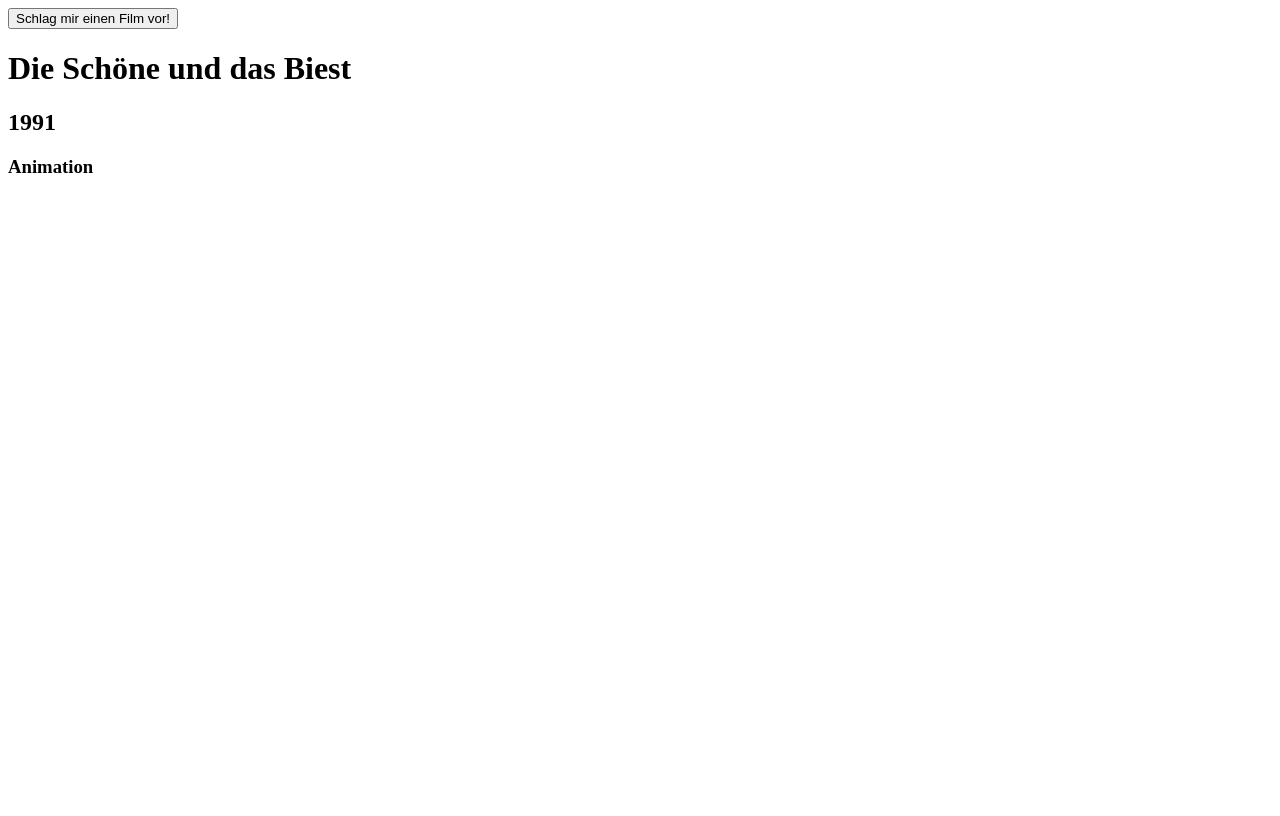
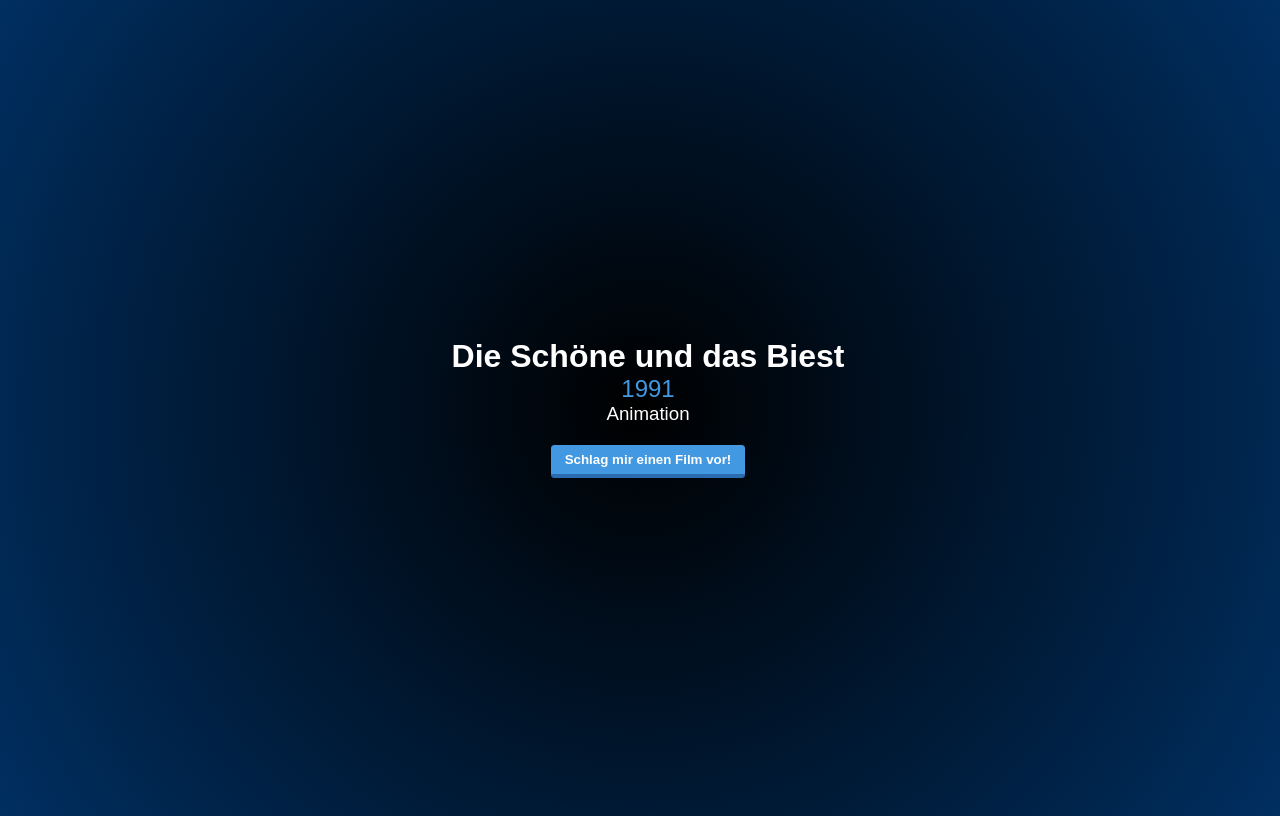
Before and after one commit to JSC500/movie-recommender, a plain HTML site: page index.html in a window 1280 px wide. Both pictures are taken after a click on the button "Schlag mir einen Film vor!". Drawn offline with Linux system fonts and the light colour scheme.

Commit message:
added styling

```diff
--- a/index.html
+++ b/index.html
@@ -5,14 +5,18 @@
     <title>Filmvorschlag</title>
     <meta name="viewport" content="width=device-width,initial-scale=1" />
 </head>
-<body>
-    <button onclick="recommendMovie()">Schlag mir einen Film vor!</button>
-<!--    <div style="display: none">-->
-    <div id="recommendation" style="display: none">
-        <h1 id="title">Titel</h1>
-        <h2 id="year">Jahr</h2>
-        <h3 id="genre">Genre</h3>
+<body style="width: 100vw; height: 100vh; display: flex; align-items: center; justify-content: center; flex-direction: column; background: radial-gradient(circle, hsla(0, 0%, 0%, 1) 0%, hsla(211, 100%, 19%, 1) 100%); overflow: hidden;">
+    <div id="recommendation" style="display: none; text-align: center; color: white; font-family: sans-serif;">
+        <h1 id="title" style="margin: 0;">Titel</h1>
+        <h2 id="year" style="color: rgb(66, 153, 225); font-weight: lighter; margin: 0;">Jahr</h2>
+        <h3 id="genre" style="font-weight: normal; margin: 0;">Genre</h3>
     </div>
+    <button
+        style="background: rgb(66, 153, 225); border-radius: 3.5px; border: 0; padding: 7px 14px; color: white; font-weight: bold; border-bottom: 4px solid rgb(43, 108, 176); margin-top: 20px;"
+        onclick="recommendMovie()"
+    >
+        Schlag mir einen Film vor!
+    </button>
 </body>
 
 <script>
```
